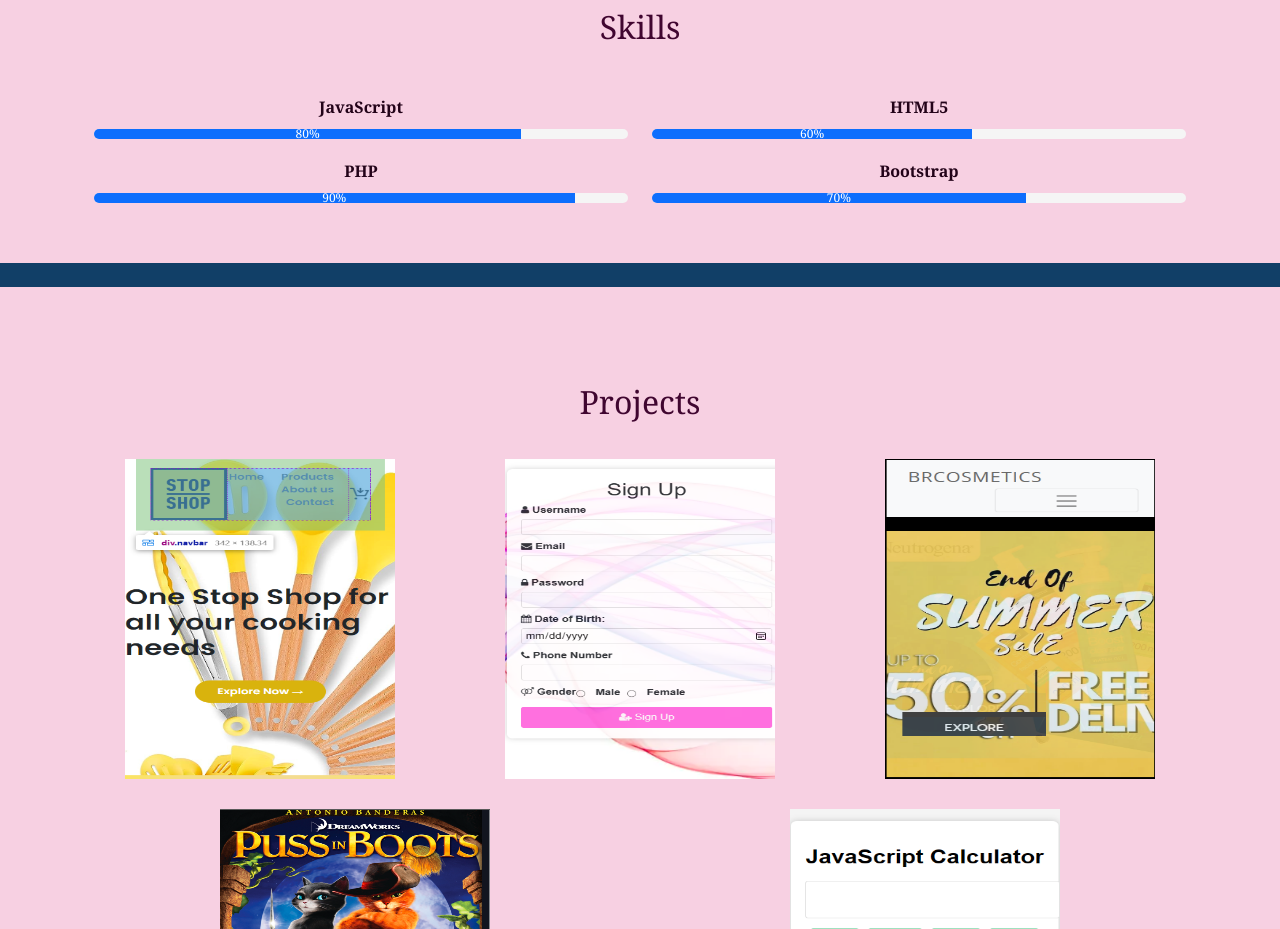
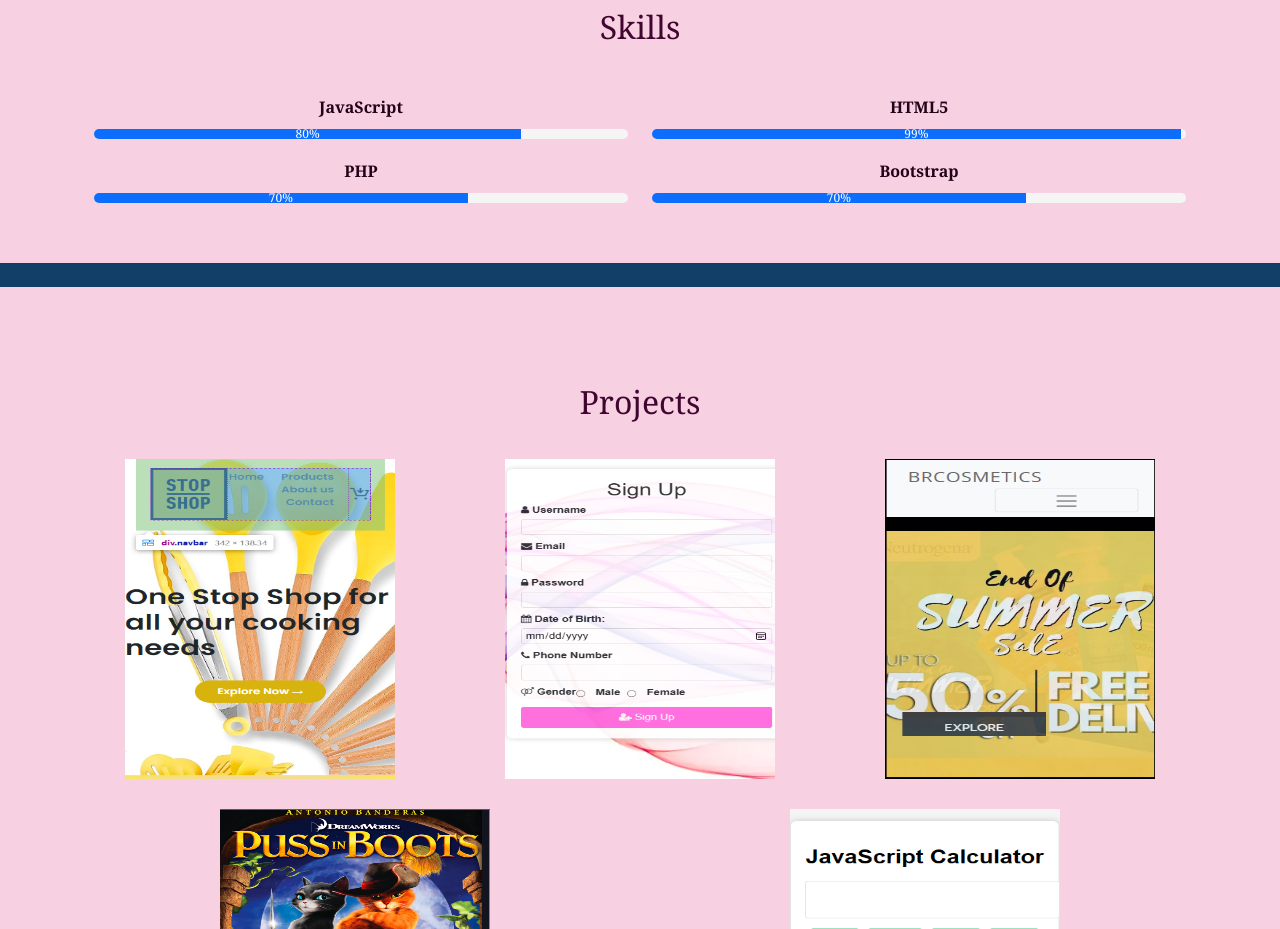
Before and after one commit to bakhtawarbaloch12/myportfolio, a plain HTML site: page index.html in a window 1280 px wide. Shown: the part 1380-2309 px from the top of the page. Drawn offline with nearby package versions, Linux system fonts and the light colour scheme.

Commit message:
Update index.html

```diff
--- a/index.html
+++ b/index.html
@@ -534,7 +534,7 @@ background-color: rgb(17, 63, 103);
                         <div class="skill">
                             <div class="skill-label">PHP</div>
                             <div class="progress">
-                                <div class="progress-bar" role="progressbar" style="width: 90%;" aria-valuenow="90" aria-valuemin="0" aria-valuemax="100">90%</div>
+                                <div class="progress-bar" role="progressbar" style="width: 70%;" aria-valuenow="70" aria-valuemin="0" aria-valuemax="100">70%</div>
                             </div>
                         </div>
                         <!-- Add more skills here -->
@@ -543,7 +543,7 @@ background-color: rgb(17, 63, 103);
                         <div class="skill">
                             <div class="skill-label">HTML5</div>
                             <div class="progress">
-                                <div class="progress-bar" role="progressbar" style="width: 60%;" aria-valuenow="60" aria-valuemin="0" aria-valuemax="100">60%</div>
+                                <div class="progress-bar" role="progressbar" style="width: 99%;" aria-valuenow="99" aria-valuemin="0" aria-valuemax="100">99%</div>
                             </div>
                         </div>
                         <div class="skill">
```
